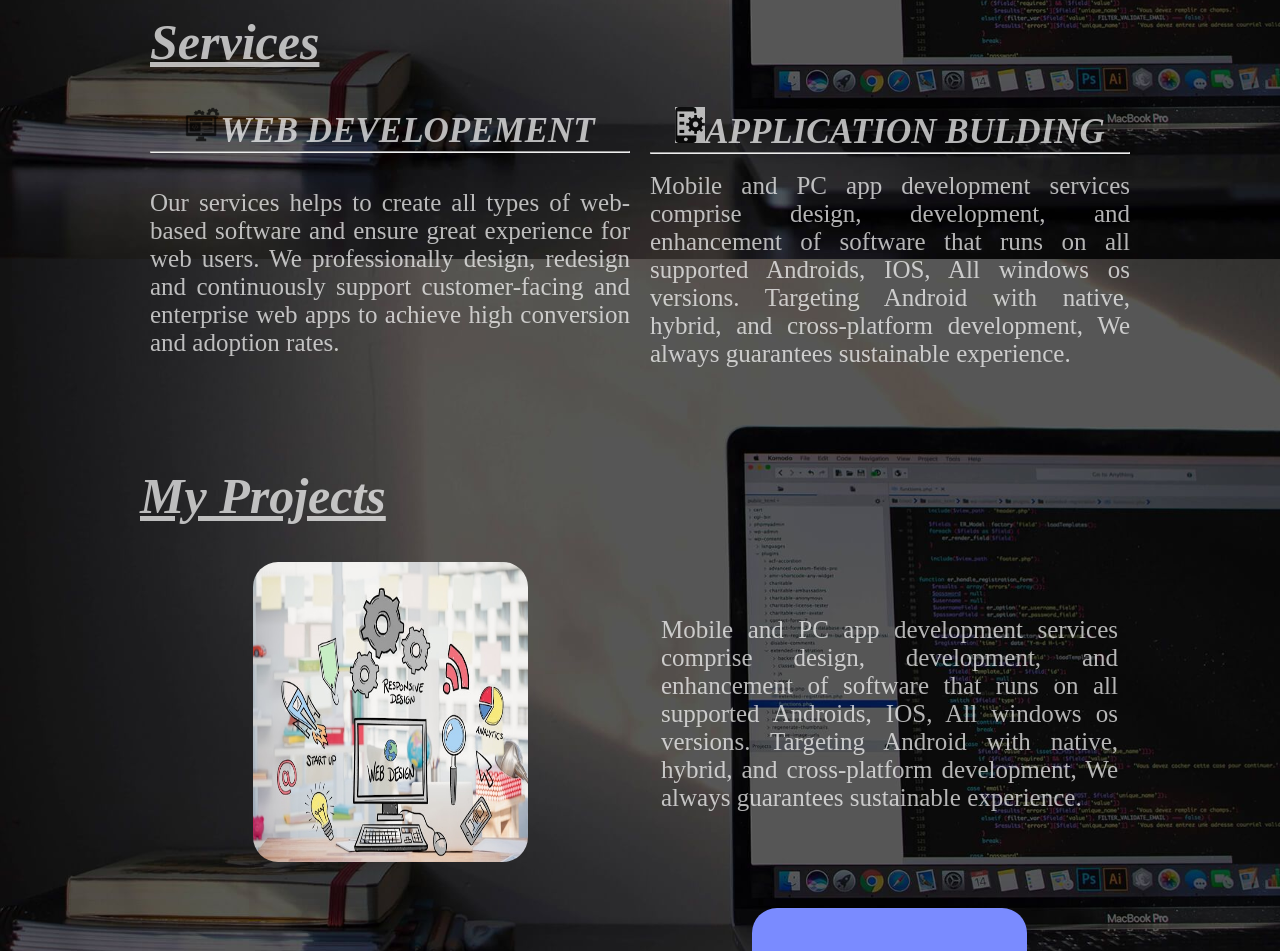
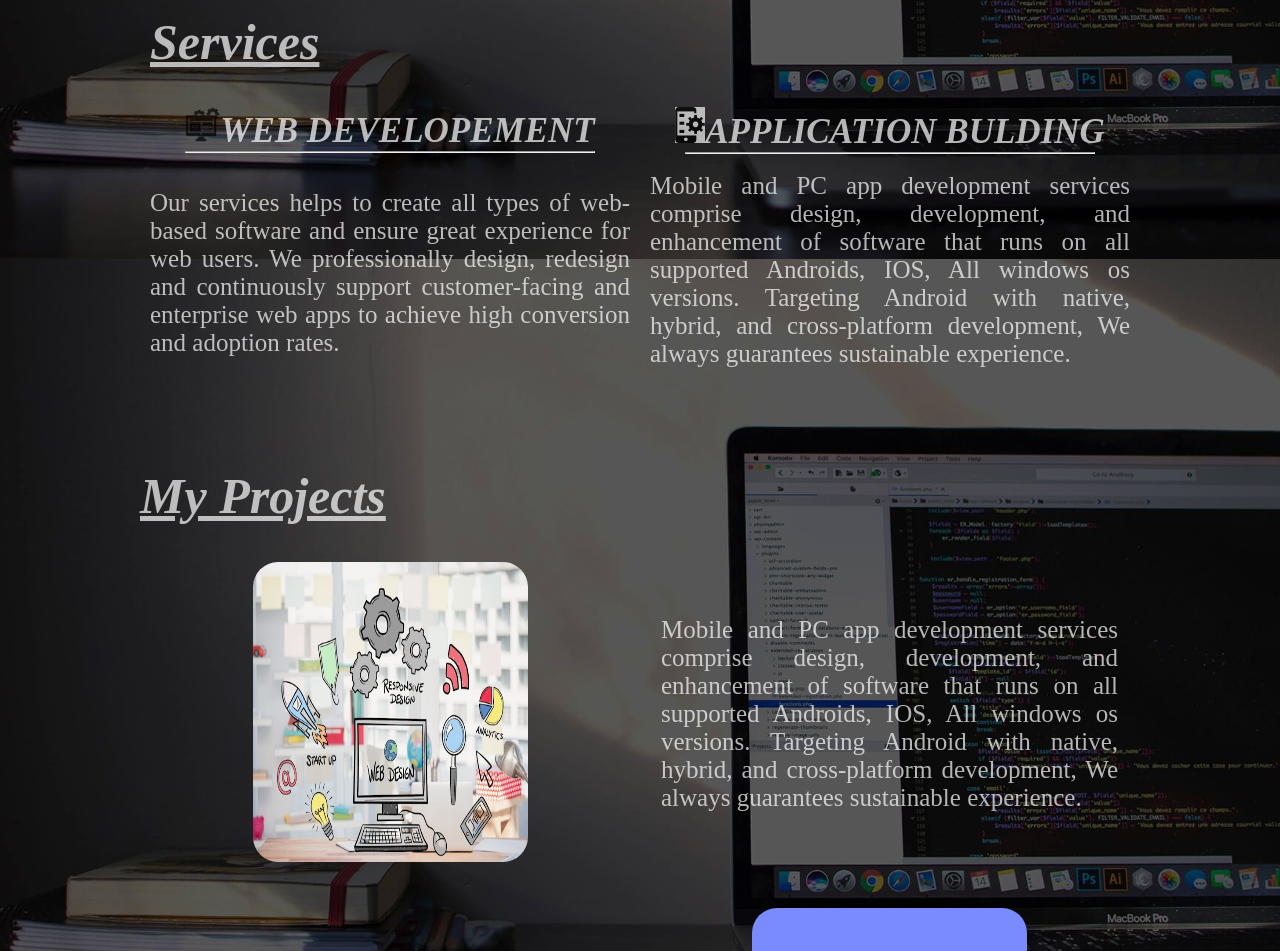
Before and after one commit to Afree-dev/Afree-portfolio, a plain HTML site: page index.html in a window 1280 px wide. Shown: the part 1341-2292 px from the top of the page. Drawn offline with Linux system fonts and the light colour scheme; a web font is replaced by a local one.

Commit message:
Update res.css

```diff
--- a/res.css
+++ b/res.css
@@ -257,6 +257,10 @@
 	.simg:hover{
 		transform: scale(1.2);
 	}
+	#service hr{
+		width: 85%;
+		margin: 0 auto;
+	}
 	@media(min-width: 800px ){
 		#pc{
 			display: none;
```
